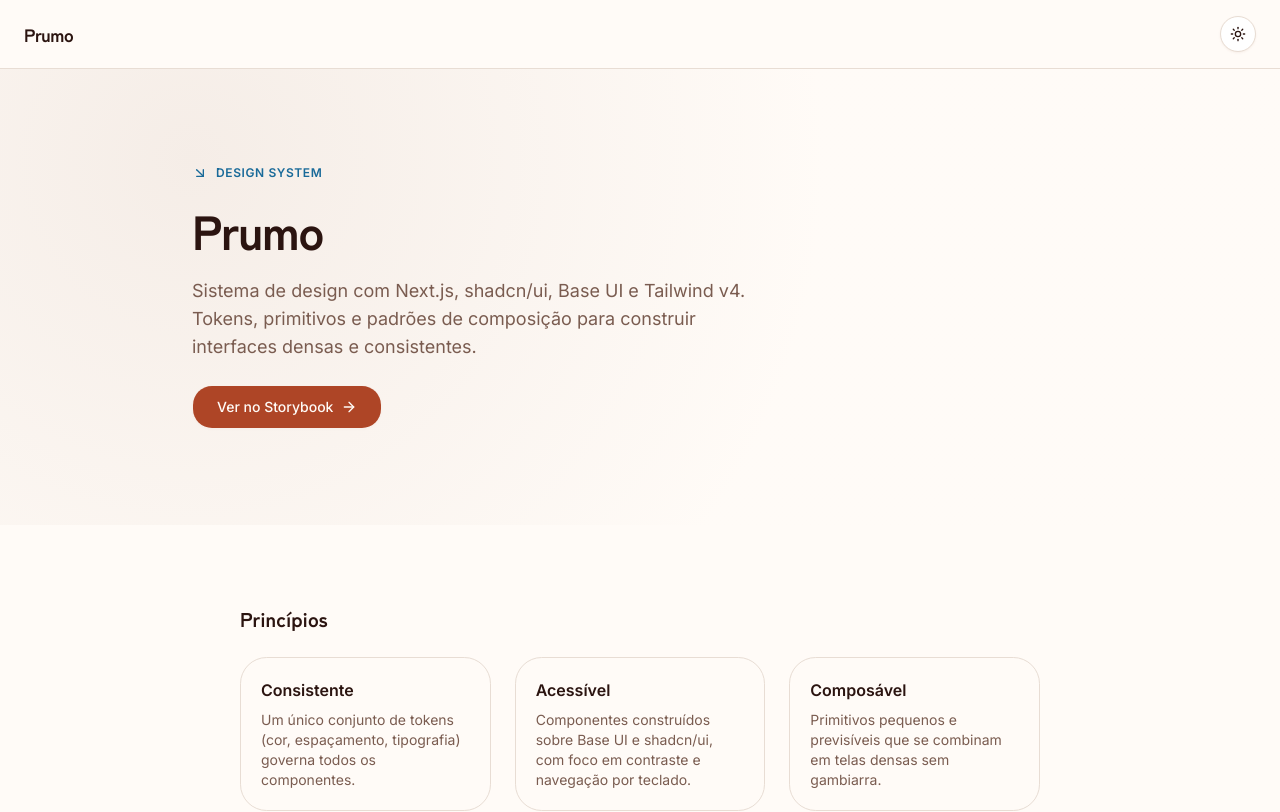
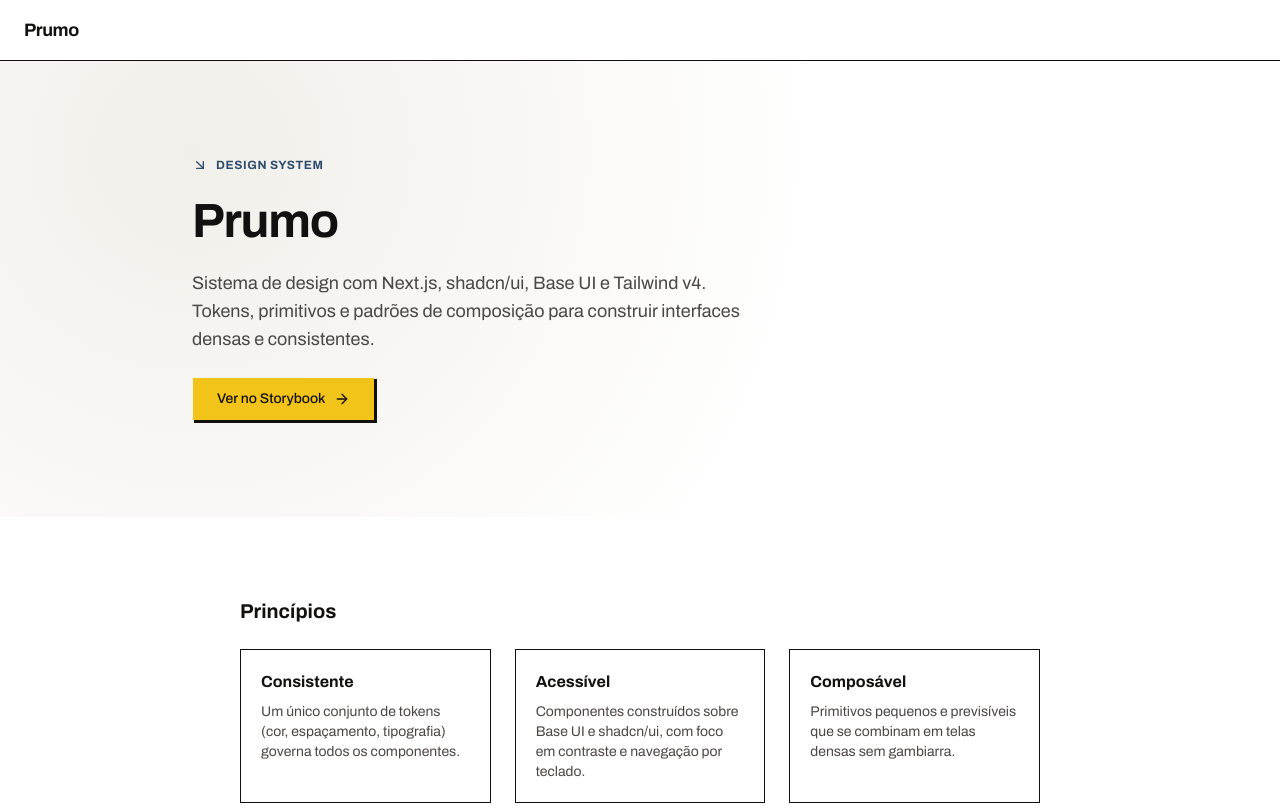
Before and after one commit to giovanyux/ds-showcase, a Next.js app in the folder packages/prumo/: page / in a window 1280 px wide. Shown: the top 812 px of the page. Built offline with nearby package versions, Linux system fonts and the light colour scheme.

Commit message:
feat(prumo-brutal): tokens, fontes e remoção do dark mode

```diff
--- a/packages/prumo/app/globals.css
+++ b/packages/prumo/app/globals.css
@@ -2,14 +2,20 @@
 @import "tw-animate-css";
 @import "shadcn/tailwind.css";
 
+/* Mantido apesar de não haver mais .dark no DOM: sem este override, o
+   variante padrão dark: do Tailwind v4 cairia para @media
+   (prefers-color-scheme: dark), reativando dark mode via SO em qualquer
+   classe dark: ainda presente em components/ui/* (a remover em task futura
+   de limpeza de componente — ver design.md § Tema). Com o override, essas
+   classes ficam permanentemente inertes. */
 @custom-variant dark (&:is(.dark *));
 
 /* ============================================================
    PRUMO — Token Map (Tailwind v4 / OKLCH)
-   Primary:    Laranja queimado → oklch(0.527 0.145 36.8)   — ajustado a partir da identidade pessoal do autor
-   Neutrals:   Stone   (warm-gray)
-   Semantic:   Sage(success) / Amber(warning) / Brick(destructive) / Deep sky(info)
-   Radius:     10px base — cantos generosos, herdados da identidade visual de referência
+   Identidade brutalista/suíça: papel branco puro, tinta quase-preta,
+   acento duplo amarelo (--primary) / vermelho (--destructive, --ring).
+   Raio zero, sombras de "registro de impressão" (deslocamento sólido,
+   sem blur). Tema único — sem dark mode. Ver design.md § Tokens.
    ============================================================ */
 
 @theme inline {
@@ -60,31 +66,32 @@
   --color-sidebar-ring:             var(--sidebar-ring);
 
   /* ── Typography ──────────────────────────────────────────── */
-  --font-sans:                      var(--font-sans);     /* Inter — corpo e UI densa */
-  --font-display:                   var(--font-display);  /* Zen Kaku Gothic New — títulos e marketing */
+  --font-sans:                      var(--font-sans);     /* Archivo (400/500) — corpo e UI densa */
+  --font-display:                   var(--font-display);  /* Archivo (700/900) — títulos e marketing */
   --font-mono:                      var(--font-mono);
 
   /* ── Radius scale ────────────────────────────────────────── */
-  /* Base: 10px — cantos generosos, ecoando a identidade visual de referência (chip pill, cards) */
+  /* Base: 0px — raio zero, identidade brutalista. Escala inteira colapsa com a base. */
+  /* Exceção: rounded-full (avatares, switches, spinners) continua círculo — ver design.md § Radius. */
   --radius-none:                    0px;
-  --radius-xs:                      calc(var(--radius) * 0.5);   /* 5px  */
-  --radius-sm:                      calc(var(--radius) * 0.67);  /* 7px  */
-  --radius-md:                      var(--radius);               /* 10px */
-  --radius-lg:                      calc(var(--radius) * 1.33);  /* 13px */
-  --radius-xl:                      calc(var(--radius) * 2);     /* 20px */
-  --radius-2xl:                     calc(var(--radius) * 2.67);  /* 27px */
-  --radius-3xl:                     calc(var(--radius) * 4);     /* 40px */
+  --radius-xs:                      calc(var(--radius) * 0.5);
+  --radius-sm:                      calc(var(--radius) * 0.67);
+  --radius-md:                      var(--radius);
+  --radius-lg:                      calc(var(--radius) * 1.33);
+  --radius-xl:                      calc(var(--radius) * 2);
+  --radius-2xl:                     calc(var(--radius) * 2.67);
+  --radius-3xl:                     calc(var(--radius) * 4);
   --radius-full:                    9999px;
 
   /* ── Shadow scale ────────────────────────────────────────── */
-  /* Multi-layer shadows tingidas de laranja queimado — mesma técnica anterior, tom novo */
-  --shadow-xs:   0 1px 2px oklch(0.527 0.145 36.8 / 2%);
-  --shadow-sm:   0 1px 3px oklch(0.527 0.145 36.8 / 4%), 0 1px 2px oklch(0 0 0 / 2%);
-  --shadow-md:   0 12px 24px -4px oklch(0.527 0.145 36.8 / 8%), 0 4px 6px -2px oklch(0.527 0.145 36.8 / 3%);
-  --shadow-lg:   0 20px 25px -5px oklch(0.527 0.145 36.8 / 10%), 0 10px 10px -5px oklch(0.527 0.145 36.8 / 4%);
-  --shadow-xl:   0 25px 50px -12px oklch(0.527 0.145 36.8 / 15%);
-  --shadow-2xl:  0 35px 60px -15px oklch(0.527 0.145 36.8 / 20%);
-  --shadow-primary: 0 10px 15px -3px oklch(0.527 0.145 36.8 / 25%), 0 4px 6px -2px oklch(0.527 0.145 36.8 / 10%);
+  /* "Registro de impressão" — deslocamento sólido, sem blur, cor = --foreground. Ver design.md § Shadows. */
+  --shadow-xs:      2px 2px 0 var(--foreground);
+  --shadow-sm:      3px 3px 0 var(--foreground);
+  --shadow-md:      4px 4px 0 var(--foreground);
+  --shadow-lg:      6px 6px 0 var(--foreground);
+  --shadow-xl:      8px 8px 0 var(--foreground);
+  --shadow-2xl:     10px 10px 0 var(--foreground);
+  --shadow-primary: 4px 4px 0 var(--foreground);
 
   /* ── Spacing scale ───────────────────────────────────────── */
   /* Inalterada — base 4px, todos os valores são múltiplos */
@@ -102,153 +109,77 @@
 }
 
 /* ============================================================
-   LIGHT MODE
-   Primary Laranja queimado: oklch(0.527 0.145 36.8)
-   Stone neutrals (warm-gray)
+   TEMA ÚNICO — papel branco / tinta quase-preta
+   Acento duplo: amarelo (--primary) / vermelho (--destructive, --ring)
+   Sem dark mode — ver design.md § Tema.
    ============================================================ */
 :root {
   /* Surfaces */
-  --background:             oklch(0.990 0.007 67.7);   /* #FFFBF7 — quase branco, tingido de quente */
-  --foreground:              oklch(0.223 0.039 30.8);   /* #2B1410 */
+  --background:             oklch(1.000 0.000 89.9);   /* #FFFFFF */
+  --foreground:              oklch(0.178 0.003 67.7);   /* #121110 */
 
-  /* Card / Popover */
-  --card:                   oklch(1 0 0);               /* #FFFFFF */
-  --card-foreground:        oklch(0.223 0.039 30.8);
-  --popover:                oklch(1 0 0);
-  --popover-foreground:     oklch(0.223 0.039 30.8);
+  /* Card / Popover — mesma superfície do papel */
+  --card:                   oklch(1.000 0.000 89.9);
+  --card-foreground:        oklch(0.178 0.003 67.7);
+  --popover:                oklch(1.000 0.000 89.9);
+  --popover-foreground:     oklch(0.178 0.003 67.7);
 
-  /* ── PRIMARY: Laranja queimado — 5.48:1 sobre branco ✅ (mais vívido que o oxblood original) ── */
-  --primary:                oklch(0.527 0.145 36.8);    /* #AE4526 */
-  --primary-foreground:     oklch(0.990 0.007 67.7);    /* #FFFBF7 */
+  /* ── PRIMARY: amarelo — acento de ação primária ── */
+  --primary:                oklch(0.835 0.167 90.6);    /* #F2C318 */
+  --primary-foreground:     oklch(0.178 0.003 67.7);    /* #121110 */
 
-  /* Secondary — stone claro */
-  --secondary:              oklch(0.951 0.012 59.6);    /* #F5EDE7 */
-  --secondary-foreground:   oklch(0.223 0.039 30.8);
+  /* Secondary / Muted / Accent — mesma superfície neutra clara */
+  --secondary:              oklch(0.952 0.008 91.5);    /* #F1EFE9 */
+  --secondary-foreground:   oklch(0.178 0.003 67.7);
 
-  /* Muted — stone claro, texto em stone médio (5.22:1 sobre muted) */
-  --muted:                  oklch(0.951 0.012 59.6);
-  --muted-foreground:       oklch(0.502 0.044 42.8);    /* #7A5C50 */
+  --muted:                  oklch(0.952 0.008 91.5);
+  --muted-foreground:       oklch(0.400 0.006 67.6);    /* #4A4744 */
 
-  /* Accent — stone claro */
-  --accent:                 oklch(0.951 0.012 59.6);
-  --accent-foreground:      oklch(0.223 0.039 30.8);
+  --accent:                 oklch(0.952 0.008 91.5);
+  --accent-foreground:      oklch(0.178 0.003 67.7);
 
-  /* Destructive — brick red — 6.54:1 sobre branco ✅ */
-  --destructive:            oklch(0.501 0.178 28.7);    /* #B3261E */
-  --destructive-foreground: oklch(1 0 0);
-
-  /* Success — sage escuro — 6.87:1 sobre branco ✅ */
-  --success:                oklch(0.462 0.057 152.7);   /* #3F6249 */
-  --success-foreground:     oklch(1 0 0);
-
-  /* Warning — amber — 4.64:1 com texto escuro (branco não fecha AA nesse tom) */
-  --warning:                oklch(0.621 0.121 64.3);    /* #B8752B */
-  --warning-foreground:     oklch(0.223 0.039 30.8);
-
-  /* Info — sky escurecido para fechar AA com texto branco — 5.90:1 ✅ */
-  --info:                   oklch(0.501 0.105 240.1);   /* #186A99 */
-  --info-foreground:        oklch(1 0 0);
-
-  /* Borders & Inputs — stone */
-  --border:                 oklch(0.904 0.017 61.9);    /* #E8DDD4 */
-  --input:                  oklch(0.904 0.017 61.9);
-
-  /* Ring — primary */
-  --ring:                   oklch(0.527 0.145 36.8);
-
-  /* Charts — paleta do gradiente de assinatura (aurora) */
-  --chart-1:                oklch(0.527 0.145 36.8);    /* laranja queimado */
-  --chart-2:                oklch(0.667 0.137 237.0);   /* sky #219FDD — só decorativo, não usar como texto */
-  --chart-3:                oklch(0.462 0.057 152.7);   /* sage */
-  --chart-4:                oklch(0.621 0.121 64.3);    /* amber */
-  --chart-5:                oklch(0.746 0.147 33.3);    /* coral */
-
-  /* Radius — 10px base */
-  --radius:                 0.625rem;
-
-  /* ── Sidebar ─────────────────────────────────────────────── */
-  --sidebar:                oklch(0.980 0.008 56.3);    /* #FDF7F3 */
-  --sidebar-foreground:     oklch(0.223 0.039 30.8);
-  --sidebar-primary:        oklch(0.527 0.145 36.8);
-  --sidebar-primary-foreground: oklch(0.990 0.007 67.7);
-  --sidebar-accent:         oklch(0.917 0.018 59.5);    /* #EDE1D8 */
-  --sidebar-accent-foreground: oklch(0.223 0.039 30.8);
-  --sidebar-border:         oklch(0.917 0.018 59.5);
-  --sidebar-ring:           oklch(0.527 0.145 36.8);
-}
-
-/* ============================================================
-   DARK MODE
-   Background: quase-preto quente  #1C120F
-   Primary vira Coral (do gradiente de assinatura) — o laranja queimado
-   do modo claro ficaria escuro demais como cor de destaque sobre fundo escuro
-   ============================================================ */
-.dark {
-  /* Surfaces */
-  --background:             oklch(0.194 0.018 37.4);    /* #1C120F */
-  --foreground:              oklch(0.942 0.016 52.6);    /* #F5E9E2 */
-
-  /* Card / Popover */
-  --card:                   oklch(0.247 0.024 40.5);    /* #2B1D18 */
-  --card-foreground:        oklch(0.942 0.016 52.6);
-  --popover:                oklch(0.247 0.024 40.5);
-  --popover-foreground:     oklch(0.942 0.016 52.6);
-
-  /* ── PRIMARY dark: Coral (do gradiente de assinatura) — 7.69:1 ✅ ── */
-  --primary:                oklch(0.746 0.147 33.3);    /* #FB876E */
-  --primary-foreground:     oklch(0.194 0.018 37.4);    /* #1C120F */
-
-  /* Secondary — stone escuro */
-  --secondary:              oklch(0.279 0.024 44.3);    /* #33251F */
-  --secondary-foreground:   oklch(0.942 0.016 52.6);
-
-  /* Muted */
-  --muted:                  oklch(0.279 0.024 44.3);
-  --muted-foreground:       oklch(0.715 0.039 45.5);    /* #B99C8F */
-
-  /* Accent */
-  --accent:                 oklch(0.279 0.024 44.3);
-  --accent-foreground:      oklch(0.942 0.016 52.6);
-
-  /* Destructive */
-  --destructive:            oklch(0.692 0.138 26.6);    /* #E5776D */
-  --destructive-foreground: oklch(0.194 0.018 37.4);
+  /* Destructive — vermelho — também usado no foco (--ring) */
+  --destructive:            oklch(0.554 0.186 32.4);    /* #C8371D */
+  --destructive-foreground: oklch(0.982 0.015 77.1);    /* #FFF8EE */
 
   /* Success */
-  --success:                oklch(0.707 0.072 152.2);   /* #7FAE8B */
-  --success-foreground:     oklch(0.194 0.018 37.4);
+  --success:                oklch(0.403 0.066 146.9);   /* #2F5233 */
+  --success-foreground:     oklch(0.982 0.015 77.1);
 
   /* Warning */
-  --warning:                oklch(0.768 0.118 74.5);    /* #E0A857 */
-  --warning-foreground:     oklch(0.194 0.018 37.4);
+  --warning:                oklch(0.478 0.107 54.6);    /* #8A4A16 */
+  --warning-foreground:     oklch(0.982 0.015 77.1);
 
   /* Info */
-  --info:                   oklch(0.779 0.104 231.7);   /* #6CC3EE */
-  --info-foreground:        oklch(0.194 0.018 37.4);
+  --info:                   oklch(0.409 0.066 251.9);   /* #2E4C6D */
+  --info-foreground:        oklch(0.982 0.015 77.1);
 
-  /* Borders & Inputs */
-  --border:                 oklch(1 0 0 / 10%);
-  --input:                  oklch(1 0 0 / 15%);
+  /* Borders & Inputs — tinta, sempre sólida (nunca opacidade) */
+  --border:                 oklch(0.178 0.003 67.7);    /* #121110 */
+  --input:                  oklch(0.178 0.003 67.7);
 
-  /* Ring */
-  --ring:                   oklch(0.746 0.147 33.3);
+  /* Ring — sempre vermelho, nunca amarelo (ver design.md § Microinteractions stance) */
+  --ring:                   oklch(0.554 0.186 32.4);    /* #C8371D */
 
-  /* Charts */
-  --chart-1:                oklch(0.746 0.147 33.3);
-  --chart-2:                oklch(0.779 0.104 231.7);
-  --chart-3:                oklch(0.707 0.072 152.2);
-  --chart-4:                oklch(0.768 0.118 74.5);
-  --chart-5:                oklch(0.692 0.138 26.6);
+  /* Charts — ink, amarelo, vermelho, success, info (nessa ordem) */
+  --chart-1:                oklch(0.178 0.003 67.7);    /* ink */
+  --chart-2:                oklch(0.835 0.167 90.6);    /* amarelo */
+  --chart-3:                oklch(0.554 0.186 32.4);    /* vermelho */
+  --chart-4:                oklch(0.403 0.066 146.9);   /* success */
+  --chart-5:                oklch(0.409 0.066 251.9);   /* info */
 
-  /* Sidebar */
-  --sidebar:                oklch(0.212 0.017 37.4);    /* #201613 */
-  --sidebar-foreground:     oklch(0.942 0.016 52.6);
-  --sidebar-primary:        oklch(0.746 0.147 33.3);
-  --sidebar-primary-foreground: oklch(0.194 0.018 37.4);
-  --sidebar-accent:         oklch(0.279 0.024 44.3);
-  --sidebar-accent-foreground: oklch(0.942 0.016 52.6);
-  --sidebar-border:         oklch(1 0 0 / 10%);
-  --sidebar-ring:           oklch(0.746 0.147 33.3);
+  /* Radius — zero. Identidade brutalista, sem cantos arredondados (exceto rounded-full). */
+  --radius:                 0px;
+
+  /* ── Sidebar — sem superfície própria; herda paper/ink/amarelo/tinta ── */
+  --sidebar:                oklch(1.000 0.000 89.9);    /* = background */
+  --sidebar-foreground:     oklch(0.178 0.003 67.7);    /* = foreground */
+  --sidebar-primary:        oklch(0.835 0.167 90.6);    /* = primary */
+  --sidebar-primary-foreground: oklch(0.178 0.003 67.7); /* = primary-foreground */
+  --sidebar-accent:         oklch(0.952 0.008 91.5);    /* = secondary */
+  --sidebar-accent-foreground: oklch(0.178 0.003 67.7); /* = secondary-foreground */
+  --sidebar-border:         oklch(0.178 0.003 67.7);    /* = border */
+  --sidebar-ring:           oklch(0.554 0.186 32.4);    /* = ring */
 }
 
 /* ============================================================
--- a/packages/prumo/app/layout.tsx
+++ b/packages/prumo/app/layout.tsx
@@ -1,12 +1,18 @@
 import type { Metadata } from "next";
-import { Inter, JetBrains_Mono, Zen_Kaku_Gothic_New } from "next/font/google";
+import { Archivo, JetBrains_Mono } from "next/font/google";
 import { TooltipProvider } from "@/components/ui/tooltip";
 import "./globals.css";
 
-const inter = Inter({
+const archivo = Archivo({
   variable: "--font-sans",
   subsets: ["latin"],
-  weight: ["400", "500", "600", "700"],
+  weight: ["400", "500", "700", "900"],
+});
+
+const archivoDisplay = Archivo({
+  variable: "--font-display",
+  subsets: ["latin"],
+  weight: ["700", "900"],
 });
 
 const jetBrainsMono = JetBrains_Mono({
@@ -14,18 +20,10 @@ const jetBrainsMono = JetBrains_Mono({
   subsets: ["latin"],
 });
 
-const zenKakuGothicNew = Zen_Kaku_Gothic_New({
-  variable: "--font-display",
-  subsets: ["latin"],
-  weight: ["500", "700"],
-});
-
 export const metadata: Metadata = {
   title: "Prumo",
   description: "Prumo — sistema de design com Next.js, shadcn/ui, Base UI e Tailwind v4",
 };
-
-import { ThemeProvider } from "@/components/theme-provider";
 
 export default function RootLayout({
   children,
@@ -35,18 +33,10 @@ export default function RootLayout({
   return (
     <html
       lang="pt-BR"
-      className={`${inter.variable} ${jetBrainsMono.variable} ${zenKakuGothicNew.variable} h-full antialiased`}
-      suppressHydrationWarning
+      className={`${archivo.variable} ${archivoDisplay.variable} ${jetBrainsMono.variable} h-full antialiased`}
     >
       <body className="min-h-full flex flex-col bg-background text-foreground transition-colors duration-300">
-        <ThemeProvider
-          attribute="class"
-          defaultTheme="system"
-          enableSystem
-          disableTransitionOnChange
-        >
-          <TooltipProvider>{children}</TooltipProvider>
-        </ThemeProvider>
+        <TooltipProvider>{children}</TooltipProvider>
       </body>
     </html>
   );
--- a/packages/prumo/app/page.tsx
+++ b/packages/prumo/app/page.tsx
@@ -1,5 +1,4 @@
 import { buttonVariants } from "@/lib/button-variants";
-import { ModeToggle } from "@/components/mode-toggle";
 import { CaseStudy } from "@/components/case-study";
 import { ArrowRight, ArrowDownRight } from "lucide-react";
 
@@ -32,7 +31,6 @@ export default function Home() {
     <div className="min-h-full flex flex-col">
       <header className="border-b border-border px-6 py-4 flex items-center justify-between">
         <span className="font-display text-lg font-bold tracking-tight">Prumo</span>
-        <ModeToggle />
       </header>
 
       <main className="flex-1 w-full">
--- a/packages/prumo/components/examples/dashboard-example.tsx
+++ b/packages/prumo/components/examples/dashboard-example.tsx
@@ -52,7 +52,6 @@ import {
   TableHeader,
   TableRow
 } from "@/components/ui/table";
-import { ModeToggle } from "@/components/mode-toggle";
 import {
   Popover, PopoverContent, PopoverTrigger
 } from "@/components/ui/popover";
@@ -199,7 +198,6 @@ function DashboardContent() {
                 </p>
               </div>
               <div className="flex items-center gap-4">
-                <ModeToggle />
                 <Button className="hidden sm:flex rounded-xl shadow-lg shadow-primary/20">Publicar DS</Button>
               </div>
             </header>
--- a/packages/prumo/components/mode-toggle.tsx
+++ /dev/null
@@ -1,42 +0,0 @@
-"use client"
-
-import * as React from "react"
-import { Moon, Sun } from "lucide-react"
-import { useTheme } from "next-themes"
-
-import { Button } from "@/components/ui/button"
-import {
-  DropdownMenu,
-  DropdownMenuContent,
-  DropdownMenuItem,
-  DropdownMenuTrigger,
-} from "@/components/ui/dropdown-menu"
-
-export function ModeToggle() {
-  const { setTheme } = useTheme()
-
-  return (
-    <DropdownMenu>
-      <DropdownMenuTrigger
-        render={
-          <Button variant="outline" size="icon" className="rounded-xl border-border bg-white dark:bg-slate-900 shadow-sm">
-            <Sun className="h-[1.2rem] w-[1.2rem] rotate-0 scale-100 transition-all dark:-rotate-90 dark:scale-0" />
-            <Moon className="absolute h-[1.2rem] w-[1.2rem] rotate-90 scale-0 transition-all dark:rotate-0 dark:scale-100 text-primary" />
-            <span className="sr-only">Alternar tema</span>
-          </Button>
-        }
-      />
-      <DropdownMenuContent align="end" className="rounded-xl">
-        <DropdownMenuItem onClick={() => setTheme("light")}>
-          Claro
-        </DropdownMenuItem>
-        <DropdownMenuItem onClick={() => setTheme("dark")}>
-          Escuro
-        </DropdownMenuItem>
-        <DropdownMenuItem onClick={() => setTheme("system")}>
-          Sistema
-        </DropdownMenuItem>
-      </DropdownMenuContent>
-    </DropdownMenu>
-  )
-}
--- a/packages/prumo/components/theme-provider.tsx
+++ /dev/null
@@ -1,22 +0,0 @@
-"use client"
-
-import * as React from "react"
-import { ThemeProvider as NextThemesProvider } from "next-themes"
-
-// Suppress the React 19 "Encountered a script tag" warning in development
-if (typeof window !== "undefined" && process.env.NODE_ENV === "development") {
-  const orig = console.error;
-  console.error = (...args: Parameters<typeof orig>) => {
-    if (typeof args[0] === "string" && args[0].includes("Encountered a script tag")) {
-      return;
-    }
-    orig.apply(console, args);
-  };
-}
-
-export function ThemeProvider({
-  children,
-  ...props
-}: React.ComponentProps<typeof NextThemesProvider>) {
-  return <NextThemesProvider {...props}>{children}</NextThemesProvider>
-}
--- a/packages/prumo/components/ui/sonner.tsx
+++ b/packages/prumo/components/ui/sonner.tsx
@@ -1,15 +1,12 @@
 "use client"
 
-import { useTheme } from "next-themes"
 import { Toaster as Sonner, type ToasterProps } from "sonner"
 import { CircleCheckIcon, InfoIcon, TriangleAlertIcon, OctagonXIcon, Loader2Icon } from "lucide-react"
 
 const Toaster = ({ ...props }: ToasterProps) => {
-  const { theme = "system" } = useTheme()
-
   return (
     <Sonner
-      theme={theme as ToasterProps["theme"]}
+      theme="light"
       className="toaster group"
       position="bottom-right"
       icons={{
--- a/packages/prumo/package.json
+++ b/packages/prumo/package.json
@@ -23,7 +23,6 @@
     "input-otp": "^1.4.2",
     "lucide-react": "^1.11.0",
     "next": "16.2.4",
-    "next-themes": "^0.4.6",
     "react": "19.2.4",
     "react-day-picker": "^9.14.0",
     "react-dom": "19.2.4",
```
Also changed, not shown: 1 other file (tests, documents, lock files or other folders).
